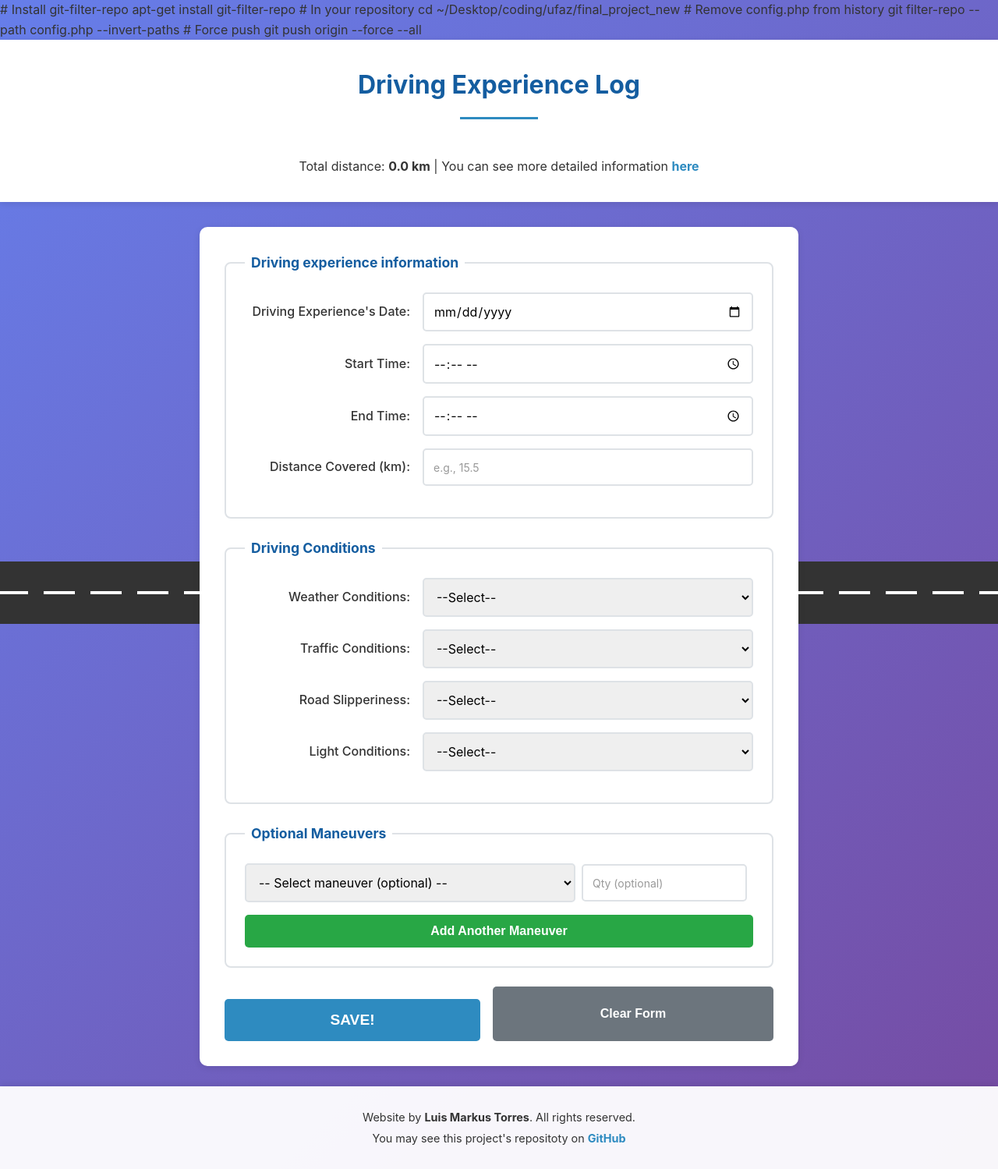
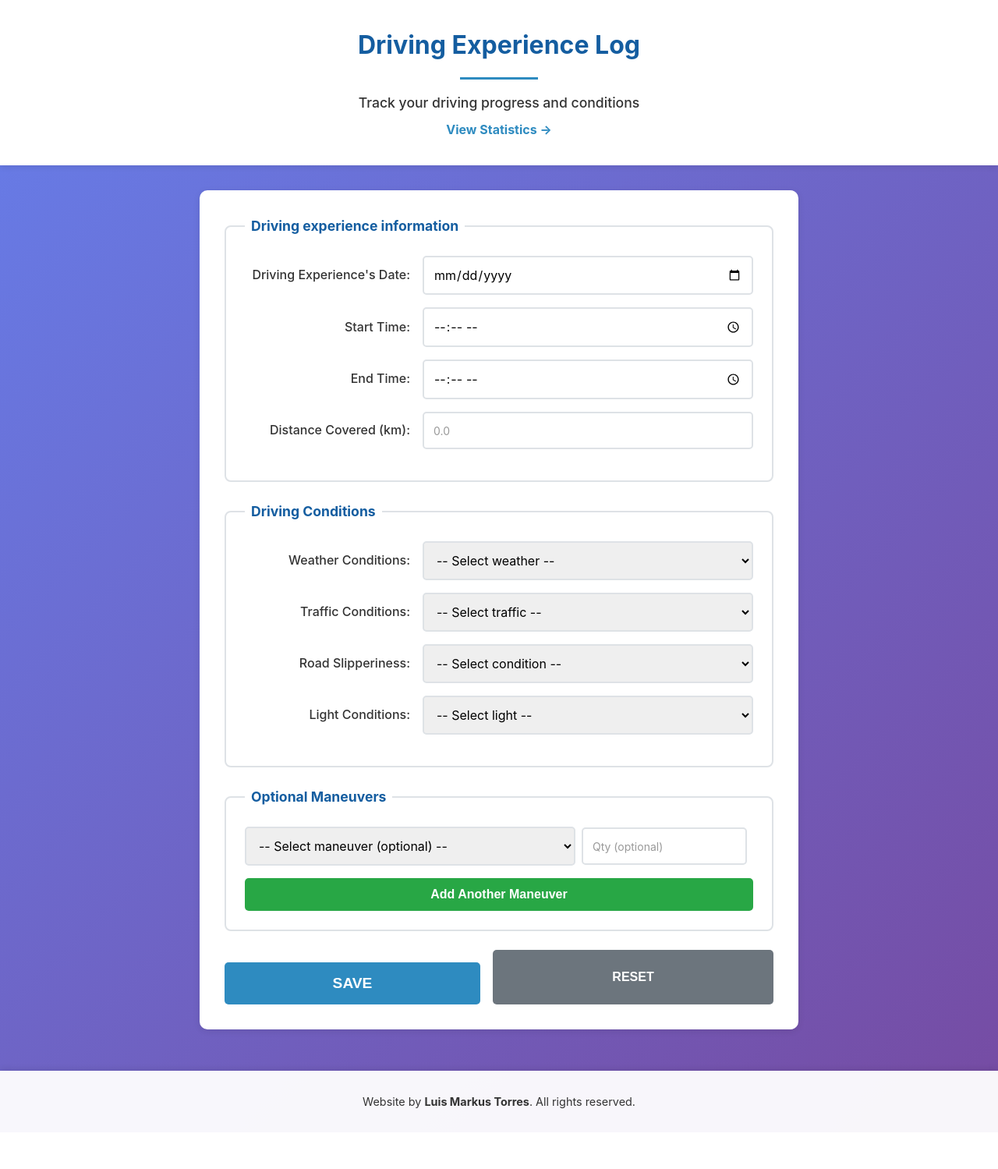
Before and after one commit to LuisMarkusTorres/BackEndFinalProject, a PHP site: page / in a window 1280 px wide. Shown: the whole page at 78% size. After the commit the page ends 1422 px from the top, so only its background shows below. Run offline with PHP 8.4, Linux system fonts and the light colour scheme; tables that the repository leaves empty or names only in its code hold one stand-in row (values such as "Sample post"); a stand-in replaces the project's code that opens the database connection; some libraries are stand-ins or nearby versions.

Commit message:
Finishing the project

```diff
--- a/Database.php
+++ b/Database.php
@@ -1,55 +1,51 @@
 <?php
-class Database {
+
+class Database
+{
     private $pdo;
 
-    public function __construct() {
+    public function __construct()
+    {
+        $dsn = 'mysql:host=' . DB_SERVER . ';dbname=' . DB_NAME . ';charset=utf8mb4';
+
         try {
-            $this->pdo = new PDO(
-                "mysql:host=" . DB_SERVER . ";dbname=" . DB_NAME . ";charset=utf8",
-                DB_USERNAME,
-                DB_PASSWORD,
-                [
-                    PDO::ATTR_ERRMODE => PDO::ERRMODE_EXCEPTION,
-                    PDO::ATTR_DEFAULT_FETCH_MODE => PDO::FETCH_ASSOC
-                ]
-            );
+            $this->pdo = new PDO($dsn, DB_USERNAME, DB_PASSWORD, [
+                PDO::ATTR_ERRMODE => PDO::ERRMODE_EXCEPTION,
+                PDO::ATTR_DEFAULT_FETCH_MODE => PDO::FETCH_ASSOC,
+                PDO::ATTR_EMULATE_PREPARES => false,
+            ]);
         } catch (PDOException $e) {
-            die("Connection failed: " . $e->getMessage());
+            die("Database connection failed: " . $e->getMessage());
         }
     }
 
-    public function getConnection() {
+    public function query(string $sql, array $params = []): bool
+    {
+        $stmt = $this->pdo->prepare($sql);
+        return $stmt->execute($params);
+    }
+
+    public function fetchAll(string $sql, array $params = []): array
+    {
+        $stmt = $this->pdo->prepare($sql);
+        $stmt->execute($params);
+        return $stmt->fetchAll();
+    }
+
+    public function fetchOne(string $sql, array $params = [])
+    {
+        $stmt = $this->pdo->prepare($sql);
+        $stmt->execute($params);
+        return $stmt->fetch();
+    }
+
+    public function lastInsertId(): string
+    {
+        return $this->pdo->lastInsertId();
+    }
+
+    public function getPdo(): PDO
+    {
         return $this->pdo;
     }
-
-    public function query($sql, $params = []) {
-        $stmt = $this->pdo->prepare($sql);
-        $stmt->execute($params);
-        return $stmt;
-    }
-
-    public function fetchAll($sql, $params = []) {
-        return $this->query($sql, $params)->fetchAll();
-    }
-
-    public function fetchOne($sql, $params = []) {
-        return $this->query($sql, $params)->fetch();
-    }
-
-    public function lastInsertId() {
-        return $this->pdo->lastInsertId();
-    }
 }
-?>
-
-# Install git-filter-repo
-apt-get install git-filter-repo
-
-# In your repository
-cd ~/Desktop/coding/ufaz/final_project_new
-
-# Remove config.php from history
-git filter-repo --path config.php --invert-paths
-
-# Force push
-git push origin --force --all
--- a/DrivingExperience.php
+++ b/DrivingExperience.php
@@ -64,7 +64,6 @@ class DrivingExperience
         $this->maneuvers  = $names;
         $this->quantities = $quantities;
     }
-
 
     public function save(): array
     {
@@ -183,14 +182,105 @@ class DrivingExperience
         return true;
     }
 
+    /**
+     * Get all driving experiences with JOIN statements to fetch condition names
+     * This retrieves the actual names instead of just IDs
+     */
     public static function getAll(Database $db): array
     {
         $sql = "
-            SELECT *
-            FROM driving_experiences
-            ORDER BY entry_date DESC, start_time DESC
+            SELECT
+                de.id,
+                de.entry_date,
+                de.start_time,
+                de.end_time,
+                de.distance_km,
+                de.weather_id,
+                wc.name as weather_name,
+                de.traffic_id,
+                tl.name as traffic_name,
+                de.slipperiness_id,
+                rc.name as slipperiness_name,
+                de.light_id,
+                lc.name as light_name,
+                de.maneuvers,
+                de.quantities,
+                de.created_at,
+                de.updated_at
+            FROM driving_experiences de
+            INNER JOIN weather_conditions wc ON de.weather_id = wc.id
+            INNER JOIN traffic_levels tl ON de.traffic_id = tl.id
+            INNER JOIN road_conditions rc ON de.slipperiness_id = rc.id
+            INNER JOIN light_conditions lc ON de.light_id = lc.id
+            ORDER BY de.entry_date DESC, de.start_time DESC
         ";
 
         return $db->fetchAll($sql);
     }
+
+    /**
+     * Get a single driving experience with all condition names using JOINs
+     */
+    public static function getByIdWithNames(Database $db, int $id): ?array
+    {
+        $sql = "
+            SELECT
+                de.id,
+                de.entry_date,
+                de.start_time,
+                de.end_time,
+                de.distance_km,
+                de.weather_id,
+                wc.name as weather_name,
+                de.traffic_id,
+                tl.name as traffic_name,
+                de.slipperiness_id,
+                rc.name as slipperiness_name,
+                de.light_id,
+                lc.name as light_name,
+                de.maneuvers,
+                de.quantities
+            FROM driving_experiences de
+            INNER JOIN weather_conditions wc ON de.weather_id = wc.id
+            INNER JOIN traffic_levels tl ON de.traffic_id = tl.id
+            INNER JOIN road_conditions rc ON de.slipperiness_id = rc.id
+            INNER JOIN light_conditions lc ON de.light_id = lc.id
+            WHERE de.id = :id
+        ";
+
+        $result = $db->fetchOne($sql, [':id' => $id]);
+        return $result ?: null;
     }
+
+    /**
+     * Get weather conditions from lookup table
+     */
+    public static function getWeatherConditions(Database $db): array
+    {
+        return $db->fetchAll("SELECT id, name, description FROM weather_conditions ORDER BY id");
+    }
+
+    /**
+     * Get traffic levels from lookup table
+     */
+    public static function getTrafficLevels(Database $db): array
+    {
+        return $db->fetchAll("SELECT id, name, description FROM traffic_levels ORDER BY id");
+    }
+
+    /**
+     * Get road conditions from lookup table
+     */
+    public static function getRoadConditions(Database $db): array
+    {
+        return $db->fetchAll("SELECT id, name, description FROM road_conditions ORDER BY id");
+    }
+
+    /**
+     * Get light conditions from lookup table
+     */
+    public static function getLightConditions(Database $db): array
+    {
+        return $db->fetchAll("SELECT id, name, description FROM light_conditions ORDER BY id");
+    }
+}
--- a/final_project.js
+++ b/final_project.js
@@ -26,7 +26,6 @@ $(document).ready(function() {
   }
 });
 
-// Vanilla JavaScript for form validation and interactions
 const form = document.querySelector("form");
 const saveBtn = document.getElementById("save-btn");
 const distanceInfoPara = document.querySelector(".distance-info");
@@ -67,12 +66,10 @@ saveBtn.addEventListener("click", (event) => {
     return;
   }
 
-  // If everything is correct, submit the form
   showMessage("Saving your driving experience... 🚗");
   form.submit();
 });
 
-// Add maneuver functionality
 document.getElementById("add-maneuver-btn").addEventListener("click", () => {
   const wrapper = document.getElementById("maneuver-wrapper");
   const newRow = document.createElement("div");
@@ -91,13 +88,11 @@ document.getElementById("add-maneuver-btn").addEventListener("click", () => {
   `;
   wrapper.appendChild(newRow);
 
-  // Add remove functionality to the new row
   newRow.querySelector(".remove-maneuver").addEventListener("click", () => {
     newRow.remove();
   });
 });
 
-// Add remove functionality to existing maneuver rows (for edit page)
 document.addEventListener("DOMContentLoaded", () => {
   const existingRemoveButtons = document.querySelectorAll(".remove-maneuver");
   existingRemoveButtons.forEach(button => {
--- a/index.php
+++ b/index.php
@@ -5,61 +5,22 @@ require_once 'DrivingExperience.php';
 
 $db = new Database();
 
-// Fetch options from database for select lists
-$weatherOptions = [
-    ['id' => 0, 'name' => 'Clear'],
-    ['id' => 1, 'name' => 'Sunny'],
-    ['id' => 2, 'name' => 'Cloudy'],
-    ['id' => 3, 'name' => 'Foggy'],
-    ['id' => 4, 'name' => 'Rainy'],
-    ['id' => 5, 'name' => 'Snowy'],
-    ['id' => 6, 'name' => 'Haily'],
-    ['id' => 7, 'name' => 'Windy']
-];
+// Fetch dropdown options from lookup tables
+$weatherOptions = DrivingExperience::getWeatherConditions($db);
+$trafficOptions = DrivingExperience::getTrafficLevels($db);
+$slipperinessOptions = DrivingExperience::getRoadConditions($db);
+$lightOptions = DrivingExperience::getLightConditions($db);
 
-$trafficOptions = [
-    ['id' => 0, 'name' => 'Sparse'],
-    ['id' => 1, 'name' => 'Medium'],
-    ['id' => 2, 'name' => 'Heavy']
-];
-
-$slipperinessOptions = [
-    ['id' => 0, 'name' => 'Dry'],
-    ['id' => 1, 'name' => 'Damp'],
-    ['id' => 2, 'name' => 'Wet'],
-    ['id' => 3, 'name' => 'Icy']
-];
-
-$lightOptions = [
-    ['id' => 0, 'name' => 'Low'],
-    ['id' => 1, 'name' => 'Medium'],
-    ['id' => 2, 'name' => 'Bright']
-];
-
-// Calculate total distance
-$totalKm = 0;
-$result = $db->query("SELECT SUM(distance_km) as total FROM driving_experiences");
-$row = $result->fetch();
-if ($row) {
-    $totalKm = $row['total'] ?? 0;
-}
-
-// Check for success message
-$successMessage = '';
-if (isset($_GET['success'])) {
-    $successMessage = '✅ Driving experience saved successfully!';
-} elseif (isset($_GET['updated'])) {
-    $successMessage = '✅ Driving experience updated successfully!';
-} elseif (isset($_GET['deleted'])) {
-    $successMessage = '✅ Driving experience deleted successfully!';
-}
+// Handle success/error messages
+$successMessage = isset($_GET['success']) ? 'Driving experience saved successfully!' : '';
+$errorMessage = isset($_GET['error']) ? htmlspecialchars($_GET['error']) : '';
 ?>
 <!DOCTYPE html>
 <html lang="en">
 <head>
     <meta charset="UTF-8" />
     <meta name="viewport" content="width=device-width, initial-scale=1.0" />
-    <title>Driving Form</title>
+    <title>Driving Experience Log</title>
     <link rel="stylesheet" href="https://code.jquery.com/ui/1.13.2/themes/base/jquery-ui.css">
     <link rel="stylesheet" href="main_page.css" />
     <script src="https://code.jquery.com/jquery-3.6.0.min.js"></script>
@@ -70,17 +31,20 @@ if (isset($_GET['success'])) {
     <header>
         <h1>Driving Experience Log</h1>
         <hr />
-      <?php if ($successMessage): ?>
-        <p class="distance-info success"><?= htmlspecialchars($successMessage) ?></p>
-      <?php else: ?>
-        <p class="distance-info"></p>
-      <?php endif; ?>
+        <p class="distance-info">Track your driving progress and conditions</p>
         <p class="detailed-info">
-        Total distance: <strong><?= number_format($totalKm, 1) ?> km</strong> |
-        You can see more detailed information
-        <b><a href="statistics.php" id="stats-link">here</a></b>
+            <b><a href="statistics.php">View Statistics →</a></b>
         </p>
     </header>
+
+    <?php if ($successMessage): ?>
+        <div class="success-message"><?= $successMessage ?></div>
+    <?php endif; ?>
+
+    <?php if ($errorMessage): ?>
+        <div class="error-message"><?= $errorMessage ?></div>
+    <?php endif; ?>
+
     <main>
         <form action="save.php" method="post">
             <fieldset id="driving-info">
@@ -107,9 +71,11 @@ if (isset($_GET['success'])) {
                     <label for="distanceInput">
                         <span>Distance Covered (km):</span>
                     </label>
-            <input type="number" id="distanceInput" name="distanceInput" min="0.1" step="0.1" placeholder="e.g., 15.5" required />
+                    <input type="number" id="distanceInput" name="distanceInput"
+                           min="0.1" step="0.1" placeholder="0.0" required />
                 </div>
             </fieldset>
+
             <fieldset id="driving-conditions">
                 <legend>Driving Conditions</legend>
                 <div class="label-input">
@@ -117,9 +83,11 @@ if (isset($_GET['success'])) {
                         <span>Weather Conditions:</span>
                     </label>
                     <select name="weatherInput" id="weatherInput" required>
-              <option value="">--Select--</option>
+                        <option value="">-- Select weather --</option>
                         <?php foreach ($weatherOptions as $option): ?>
-                <option value="<?= $option['id'] ?>"><?= htmlspecialchars($option['name']) ?></option>
+                            <option value="<?= $option['id'] ?>">
+                                <?= htmlspecialchars($option['name']) ?>
+                            </option>
                         <?php endforeach; ?>
                     </select>
                 </div>
@@ -128,9 +96,11 @@ if (isset($_GET['success'])) {
                         <span>Traffic Conditions:</span>
                     </label>
                     <select name="trafficInput" id="trafficInput" required>
-              <option value="">--Select--</option>
+                        <option value="">-- Select traffic --</option>
                         <?php foreach ($trafficOptions as $option): ?>
-                <option value="<?= $option['id'] ?>"><?= htmlspecialchars($option['name']) ?></option>
+                            <option value="<?= $option['id'] ?>">
+                                <?= htmlspecialchars($option['name']) ?>
+                            </option>
                         <?php endforeach; ?>
                     </select>
                 </div>
@@ -139,9 +109,11 @@ if (isset($_GET['success'])) {
                         <span>Road Slipperiness:</span>
                     </label>
                     <select name="slipperinessInput" id="slipperinessInput" required>
-              <option value="">--Select--</option>
+                        <option value="">-- Select condition --</option>
                         <?php foreach ($slipperinessOptions as $option): ?>
-                <option value="<?= $option['id'] ?>"><?= htmlspecialchars($option['name']) ?></option>
+                            <option value="<?= $option['id'] ?>">
+                                <?= htmlspecialchars($option['name']) ?>
+                            </option>
                         <?php endforeach; ?>
                     </select>
                 </div>
@@ -150,13 +122,16 @@ if (isset($_GET['success'])) {
                         <span>Light Conditions:</span>
                     </label>
                     <select name="lightInput" id="lightInput" required>
-              <option value="">--Select--</option>
+                        <option value="">-- Select light --</option>
                         <?php foreach ($lightOptions as $option): ?>
-                <option value="<?= $option['id'] ?>"><?= htmlspecialchars($option['name']) ?></option>
+                            <option value="<?= $option['id'] ?>">
+                                <?= htmlspecialchars($option['name']) ?>
+                            </option>
                         <?php endforeach; ?>
                     </select>
                 </div>
             </fieldset>
+
             <fieldset>
                 <legend>Optional Maneuvers</legend>
                 <div id="maneuver-wrapper">
@@ -169,33 +144,20 @@ if (isset($_GET['success'])) {
                             <option value="reverse">Reverse Driving</option>
                             <option value="hill_start">Hill Start</option>
                         </select>
-              <input
-                type="number"
-                name="quantities[]"
-                min="1"
-                placeholder="Qty (optional)"
-              />
+                        <input type="number" name="quantities[]" min="1" placeholder="Qty (optional)" />
                     </div>
                 </div>
                 <button type="button" id="add-maneuver-btn">Add Another Maneuver</button>
             </fieldset>
+
             <div class="form-actions">
-          <button type="button" id="save-btn" class="btn-primary">SAVE!</button>
-          <button type="reset" class="btn-secondary">Clear Form</button>
+                <button type="button" id="save-btn" class="btn-primary">SAVE</button>
+                <button type="reset" class="btn-secondary">RESET</button>
             </div>
         </form>
     </main>
     <footer>
-      <p id="credits">
-        Website by <b>Luis Markus Torres</b>. All rights reserved.
-      </p>
-      <p>
-        You may see this project's repositoty on
-        <b><a href="https://github.com/LuisMarkusTorres/BackEndFinalProject" target="_blank">GitHub</a></b>
-      </p>
+        <p>Website by <b>Luis Markus Torres</b>. All rights reserved.</p>
     </footer>
-    <div id="road">
-      <div id="road-lines"></div>
-    </div>
 </body>
 </html>
--- a/main_page.css
+++ b/main_page.css
@@ -82,7 +82,6 @@ main {
   padding: 0 1rem 2rem;
 }
 
-/* Form Styles */
 form {
   background: white;
   padding: 2rem;
@@ -146,7 +145,6 @@ input::placeholder {
   font-size: 14px;
 }
 
-/* Maneuver Rows */
 #maneuver-wrapper {
   margin-bottom: 1rem;
 }
@@ -175,7 +173,6 @@ input::placeholder {
   background: #c82333;
 }
 
-/* Buttons */
 button, .btn-primary, .btn-secondary {
   padding: 0.75rem 2rem;
   border: none;
```
Also changed, not shown: edit.php (+17 -32 lines), statistics.css (+10 -0 lines), statistics.js (+14 -5 lines), statistics.php (+60 -38 lines). Lines whose indentation alone changed are shown as unchanged.
